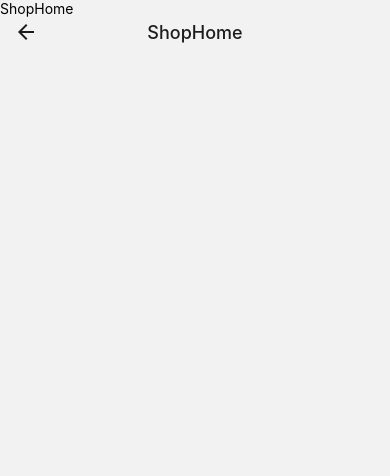
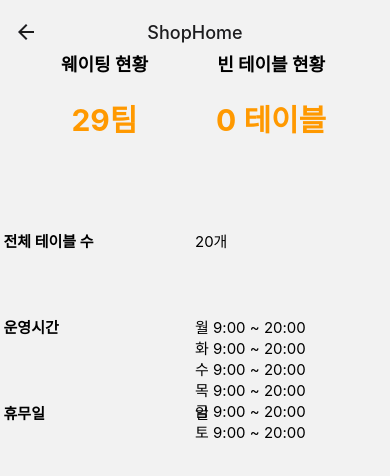
Before and after one commit to O-DI-GA/odiga-app, a React Native app: screen /ShopHome in a window 390 px wide. Shown: the top 476 px of the page. Built offline with nearby package versions, Linux system fonts and the light colour scheme.

Commit message:
✨ feat : 가게 홈 컴포넌트 추가

```diff
--- a/pages/Shop/ShopHome.js
+++ b/pages/Shop/ShopHome.js
@@ -1,10 +1,81 @@
-import { View, Text } from "react-native";
+import { StyleSheet, View, Text, ScrollView } from "react-native";
 import React from "react";
 
 export default function ShopHome() {
     return (
-        <View>
-            <Text>ShopHome</Text>
-        </View>
+        <ScrollView>
+            <View style={styles.stateView}>
+                <View style={styles.stateContainer}>
+                    <Text style={styles.stateName}> 웨이팅 현황 </Text>
+                    <Text style={styles.state}> 29팀 </Text>
+                </View>
+                <View style={styles.stateContainer}>
+                    <Text style={styles.stateName}> 빈 테이블 현황 </Text>
+                    <Text style={styles.state}> 0 테이블 </Text>
+                </View>
+            </View>
+            <View style={styles.homeContainer}>
+                <View style={styles.homeInfo}>
+                    <Text style={styles.infoName}> 전체 테이블 수 </Text>
+                    <Text style={styles.info}>20개 </Text>
+                </View>
+                <View style={styles.homeInfo}>
+                    <Text style={styles.infoName}> 운영시간 </Text>
+                    <Text style={styles.info}>
+                        월 9:00 ~ 20:00{"\n"}화 9:00 ~ 20:00{"\n"}수 9:00 ~
+                        20:00
+                        {"\n"}목 9:00 ~ 20:00{"\n"}금 9:00 ~ 20:00{"\n"}토 9:00
+                        ~ 20:00
+                    </Text>
+                </View>
+                <View style={styles.homeInfo}>
+                    <Text style={styles.infoName}> 휴무일 </Text>
+                    <Text style={styles.info}>일 </Text>
+                </View>
+            </View>
+        </ScrollView>
     );
 }
+
+const styles = StyleSheet.create({
+    stateView: {
+        marginTop: 50,
+        flexDirection: "row",
+        justifyContent: "space-evenly",
+        width: "100%",
+        marginBottom: 90,
+    },
+    stateContainer: {
+        alignItems: "center",
+        gap: 20,
+    },
+    stateName: {
+        fontSize: 18,
+        fontWeight: "bold",
+    },
+    state: {
+        fontSize: 30,
+        fontWeight: "bold",
+        color: "#FF9900",
+    },
+    homeContainer: {
+        flex: 1,
+        gap: 30,
+        marginBottom: 30,
+    },
+    homeInfo: {
+        flex: 1,
+        flexDirection: "row",
+        alignItems: "flex-start",
+        justifyContent: "flex-start",
+    },
+    infoName: {
+        flex: 1,
+        fontSize: 15,
+        fontWeight: "bold",
+    },
+    info: {
+        flex: 1,
+        fontSize: 15,
+    },
+});
```
